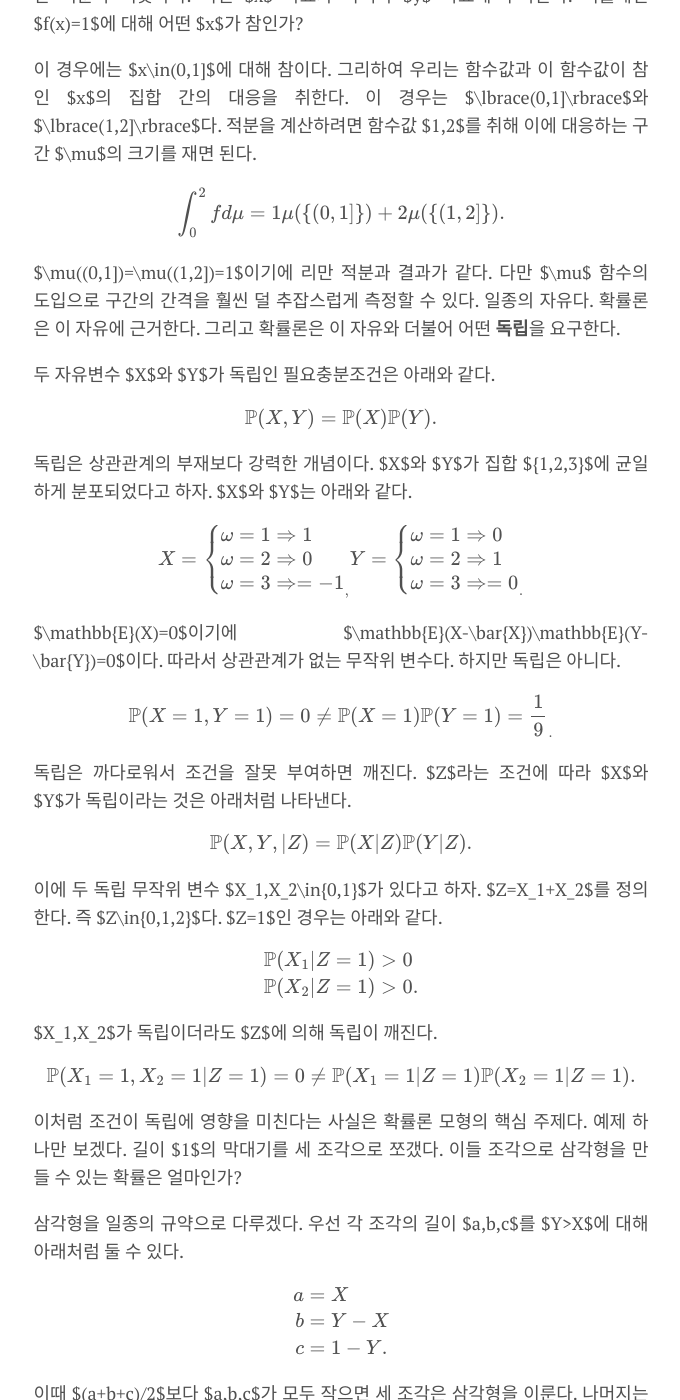
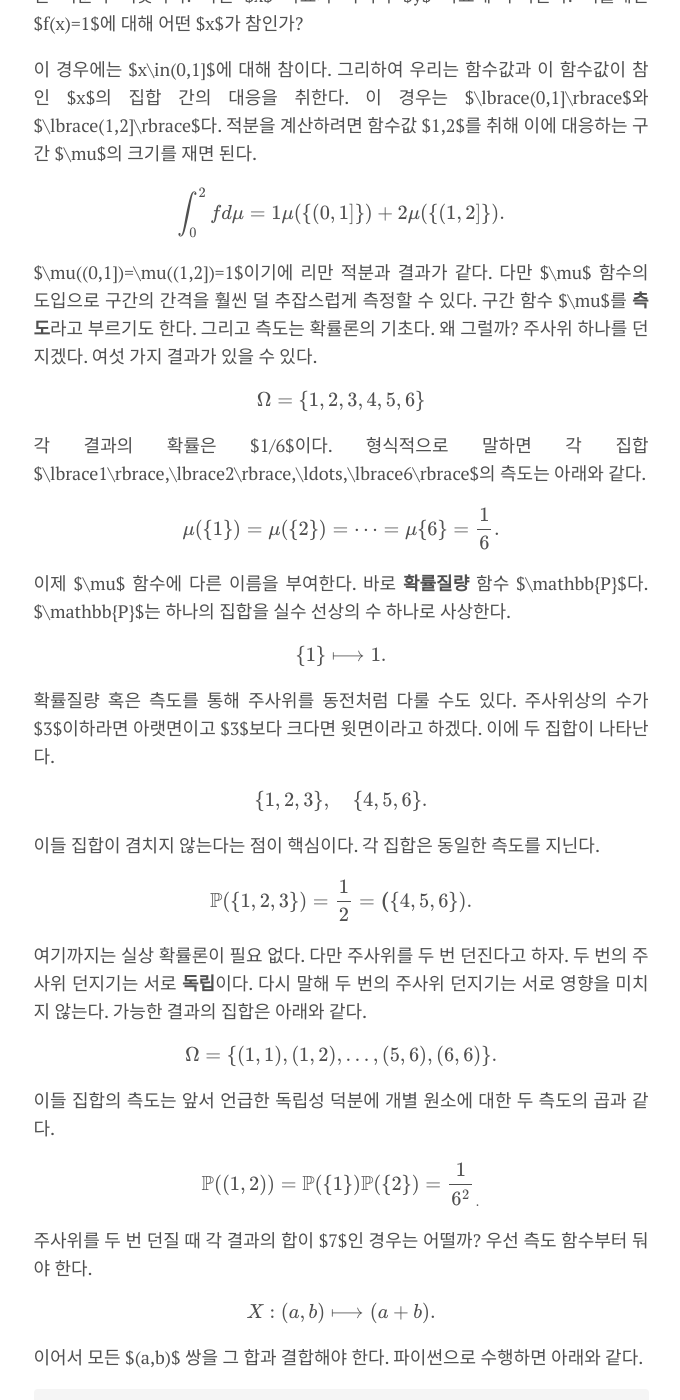
Before and after one commit to pangmoo-KTW/pangmoo-KTW, a Jekyll site: the page built from _posts/2023-07-23-pythonML02.md, in a window 1280 px wide and 1400 px high, scrolled down 854 px. Shown: the whole window, without its empty margins (299-979 px from the left). Built offline with Jekyll 4.4.1, drawn with Linux system fonts in a browser that asks for light colours; formulas are drawn with MathJax 3; comment, search, counter and statistics services are not loaded; some of the changed text lies outside the part shown.

Commit message:
pythonML02 추가

````diff
--- a/_posts/2023-07-23-pythonML02.md
+++ b/_posts/2023-07-23-pythonML02.md
@@ -50,10 +50,96 @@ $$
 
 $\mu((0,1])=\mu((1,2])=1$이기에 리만 적분과 결과가 같다.
 다만 $\mu$ 함수의 도입으로 구간의 간격을 훨씬 덜 추잡스럽게 측정할 수 있다.
-일종의 자유다.
-확률론은 이 자유에 근거한다.
-그리고 확률론은 이 자유와 더불어 어떤 **독립**을 요구한다.
+구간 함수 $\mu$를 **측도**라고 부르기도 한다.
+그리고 측도는 확률론의 기초다.
+왜 그럴까?
+주사위 하나를 던지겠다.
+여섯 가지 결과가 있을 수 있다.
 
+$$
+\Omega = \lbrace1,2,3,4,5,6\rbrace
+$$
+
+각 결과의 확률은 $1/6$이다.
+형식적으로 말하면 각 집합 $\lbrace1\rbrace,\lbrace2\rbrace,\ldots,\lbrace6\rbrace$의 측도는 아래와 같다.
+
+$$
+\mu(\lbrace1\rbrace)=\mu(\lbrace2\rbrace)=\cdots=\mu\lbrace6\rbrace=\frac{1}{6}.
+$$
+
+이제 $\mu$ 함수에 다른 이름을 부여한다.
+바로 **확률질량** 함수 $\mathbb{P}$다.
+$\mathbb{P}$는 하나의 집합을 실수 선상의 수 하나로 사상한다.
+
+$$
+\lbrace1\rbrace\longmapsto 1.
+$$
+
+확률질량 혹은 측도를 통해 주사위를 동전처럼 다룰 수도 있다.
+주사위상의 수가 $3$이하라면 아랫면이고 $3$보다 크다면 윗면이라고 하겠다.
+이에 두 집합이 나타난다.
+
+$$
+\lbrace 1,2,3\rbrace,\quad\lbrace4,5,6\rbrace.
+$$
+
+이들 집합이 겸치지 않는다는 점이 핵심이다.
+각 집합은 동일한 측도를 지닌다.
+
+$$
+\mathbb{P}(\lbrace1,2,3\rbrace)=\frac{1}{2}=\mathbb(\lbrace4,5,6\rbrace).
+$$
+
+여기까지는 실상 확률론이 필요 없다.
+다만 주사위를 두 번 던진다고 하자.
+두 번의 주사위 던지기는 서로 **독립**이다.
+다시 말해 두 번의 주사위 던지기는 서로 영향을 미치지 않는다.
+가능한 결과의 집합은 아래와 같다.
+
+$$
+\Omega=\lbrace(1,1),(1,2),\ldots,(5,6),(6,6)\rbrace.
+$$
+
+이들 집합의 측도는 앞서 언급한 독립성 덕분에 개별 원소에 대한 두 측도의 곱과 같다.
+
+$$
+\mathbb{P}((1,2))=\mathbb{P}(\lbrace1\rbrace)\mathbb{P}(\lbrace2\rbrace)=\frac{1}{6^2}_.
+$$
+
+주사위를 두 번 던질 때 각 결과의 합이 $7$인 경우는 어떨까?
+우선 측도 함수부터 둬야 한다.
+
+$$
+X:(a,b)\longmapsto (a+b).
+$$
+
+이어서 모든 $(a,b)$ 쌍을 그 합과 결합해야 한다.
+파이썬으로 수행하면 아래와 같다.
+
+```python
+>>> d = {(i,j):i+j for i in range(1,7) for j in range(1,7)}
+>>> from collections import defaultdict
+>>> dinv = defaultdict(list)
+>>> for i,j in d.items():
+...    dinv[j].append(i)
+>>> dinv[7]
+[(1, 6), (2, 5), (3, 4), (4, 3), (5, 2), (6, 1)]
+```
+
+이제 각 요소(`item`)의 측도를 구해야 한다.
+독립을 가정했기에 `dinv`상의 개별 요소가 지니는 측도의 곱에 대한 합을 계산해야 한다.
+또한 각 요소의 확률은 $1/36$이다.
+따라서 위 `dinv`상의 순서쌍 개수인 $6$을 $36$으로 나누면 된다.
+재밌는 점은 이런 식으로 순서쌍 개수 $2,3,\ldots,12$인 경우에 대한 확률을 구할 수 있다는 사실이다.
+
+```python
+>>> X = {i:len(j)/36. for i,j in dinv.items()}
+>>> print(X)
+{2: 0.027777777777777776, 3: 0.05555555555555555, 4: 0.08333333333333333, 5: 0.1111111111111111, 6: 0.1388888888888889, 7: 0.16666666666666666, 8: 0.1388888888888889, 9: 0.1111111111111111, 10: 0.08333333333333333, 11: 0.05555555555555555, 12: 0.027777777777777776}
+```
+
+그런데 이런 귀결은 두 번의 주사위 던지기가 독립적이기에 가능하다.
+독립이란 무엇인가?
 두 자유변수 $X$와 $Y$가 독립인 필요충분조건은 아래와 같다.
 
 $$
````
